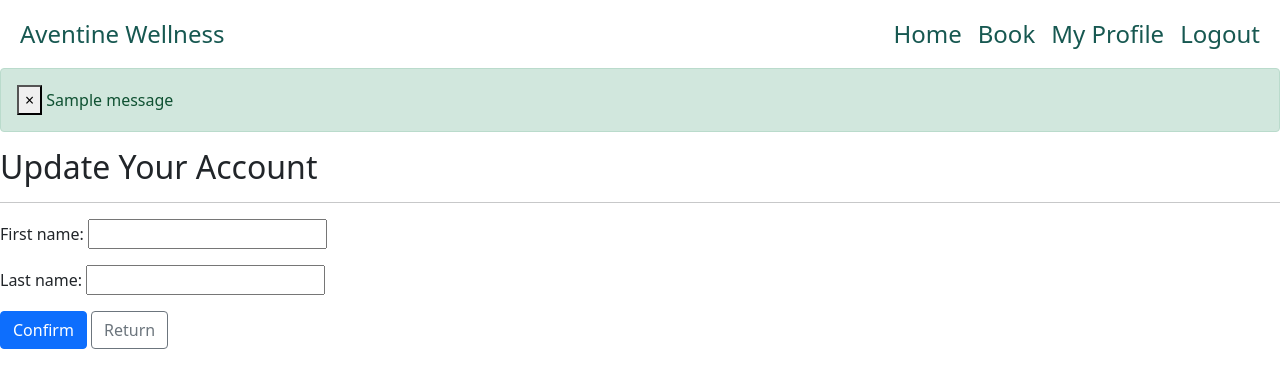
After one commit to VictoriaT87/P4-Aventine-Wellness, a Django app: page /user-update/1/ in a window 1280 px wide. The commit adds this page. Shown: the top 388 px of the page. Run offline with Django 3.2, Linux system fonts and the light colour scheme; a user stored in the database is signed in; tables that the repository leaves empty hold one stand-in row (values such as "Sample post"); one stand-in notice (Sample message) is shown; some libraries are stand-ins or nearby versions.

Commit message:
Add User Profile Updating in views, url, forms

```diff
--- a/booking/forms.py
+++ b/booking/forms.py
@@ -1,6 +1,5 @@
-from bootstrap_datepicker_plus.widgets import DatePickerInput
 from allauth.account.forms import SignupForm
-from .models import Appointment
+from .models import Appointment, Account
 from django import forms
 
 from django.contrib.auth.forms import UserCreationForm
@@ -15,7 +14,9 @@ class DateInput(forms.DateInput):
 
 
 class AppointmentForm(forms.ModelForm):
-
+    """
+    Form for Appointment Model
+    """
     # date = forms.DateField(widget=DateInput)
     date = forms.DateField(disabled=True)
     timeblock = forms.CharField(disabled=True)
@@ -39,7 +40,9 @@ class AppointmentForm(forms.ModelForm):
 
 
 class SignupForm(SignupForm):
-
+    """
+    Form for custom signup page
+    """
     first_name = forms.CharField(max_length=30, label='First Name')
     last_name = forms.CharField(max_length=30, label='Last Name')
     username = forms.CharField(max_length=30, label='Username', widget=forms.TextInput(attrs={'placeholder': 'Username'}))
@@ -50,3 +53,9 @@ class SignupForm(SignupForm):
         user.username = self.cleaned_data['username']
         user.save()
         return user
+
+
+class AccountForm(forms.ModelForm):
+    class Meta:
+        model = Account
+        fields = ['first_name', 'last_name']
--- a/booking/models.py
+++ b/booking/models.py
@@ -59,3 +59,9 @@ class Appointment(models.Model):
     def get_absolute_url(self):
         # returns a complete url string and let view handle the redirect
         return reverse("appointment-details", kwargs={"pk": self.pk})
+
+
+class Account(models.Model):
+    user = models.ForeignKey(User, on_delete=models.CASCADE, null=True, blank=True)
+    first_name = models.CharField(max_length=30)
+    last_name = models.CharField(max_length=30)
--- a/booking/urls.py
+++ b/booking/urls.py
@@ -4,8 +4,8 @@ from . import views
 from booking.views import (
     AppointmentCreateView,
     AppointmentEditView,
-    AppointmentDetailView,
-    AppointmentDeleteView, )
+    AppointmentDeleteView,
+    )
 from django.urls import path, register_converter
 
 
@@ -26,8 +26,6 @@ urlpatterns = [
     path('appointment', views.appointment, name='appointment'),
     path("appointment/new/", AppointmentCreateView.as_view(),
          name="appointment-create"),
-    path("appointment/<int:pk>/", AppointmentDetailView.as_view(),
-         name="appointment-details"),
     path(
         "appointment/new/<yyyy:date>/",
         AppointmentCreateView.as_view(),
@@ -43,4 +41,5 @@ urlpatterns = [
     path("appointment/<int:pk>/delete",
          AppointmentDeleteView.as_view(), name="appointment-delete"),
     path('user-profile', views.userProfile, name='user-profile'),
+    path('user-update/<int:id>/', views.user_update, name='user-update'),
 ]
--- a/booking/views.py
+++ b/booking/views.py
@@ -1,11 +1,14 @@
 import datetime
-from bootstrap_datepicker_plus.widgets import DateTimePickerInput
 
 from django.shortcuts import render, redirect, get_object_or_404
+from django.contrib.auth.mixins import LoginRequiredMixin
 from django.http import HttpResponseRedirect
+from django.contrib.auth.models import User
 from django.urls import reverse, reverse_lazy
-from .models import Appointment
-from .forms import AppointmentForm
+from .models import Appointment, Account
+from .forms import AppointmentForm, AccountForm
+from django.contrib.auth import logout
+from django.contrib import messages
 
 from django.views.generic import (
     CreateView,
@@ -18,6 +21,15 @@ from django.views.generic import (
 
 
 # Create your views here.
+
+def home(request):
+    return render(request, "index.html")
+
+
+def appointment(request):
+    context = {"days": daylist()}
+    return render(request, "appointment.html", context)
+
 
 def daylist():
     # https://www.geeksforgeeks.org/creating-a-list-of-range-of-dates-in-python/
@@ -70,18 +82,6 @@ class AppointmentCreateView(CreateView):
         return super().form_valid(form)
 
 
-class AppointmentListView(ListView):
-    model = Appointment
-    template_name = "appointments.html"
-    context_object_name = "appointments"
-    ordering = ["-date"]
-
-
-class AppointmentDetailView(DetailView):
-    model = Appointment
-    template_name = "appointment_detail.html"
-
-
 class AppointmentEditView(UpdateView):
     model = Appointment
     template_name = "edit_appointment.html"
@@ -104,15 +104,24 @@ def userProfile(request):
     })
 
 
-def home(request):
-    return render(request, "index.html")
+def user_update(request, id):
+    user = request.user
+    appointments = Appointment.objects.filter(user=user).order_by('date', 'timeblock')
+    form = AccountForm()
+    if request.method == 'POST':
+        user = User.objects.get(id=id)
+        user.first_name = request.POST.get('first_name')
+        user.last_name = request.POST.get('last_name')
+        user.save()
+        form = AccountForm(request.POST)
+        if form.is_valid():
+            form.save()
+            messages.success(request, 'Profile saved.')
+            return render(request, 'user_profile.html', {
+                                'user':user,
+                                'appointments':appointments,
+                        })
+        else:
+            messages.warning(request, 'Failed to saved profile')
 
-
-def appointment(request):
-    context = {"days": daylist()}
-    return render(request, "appointment.html", context)
-
-
-def booking(request):
-    context = {"booking": Appointment.objects.all()}
-    return render(request, "booking.html", context)
+    return render(request, 'user_update.html', {'form':form})
--- a/templates/user_profile.html
+++ b/templates/user_profile.html
@@ -13,6 +13,10 @@
         <li class="list-group mt-2">First Name: {{ user.first_name }}</li>
         <li class="list-group mt-2">Last Name: {{ user.last_name }}</li>
     </ul>
+    <div>
+            <a class='btn btn-secondary btn-small mt-1 mb-1'
+            href="{% url 'user-update' user.id %}">Update Account</a>
+    </div>
 </div>
 
 <!-- Booked Appointment Times -->
--- /dev/null
+++ b/templates/user_update.html
@@ -0,0 +1,25 @@
+{% extends "base.html" %}
+{% load static %}
+
+{% block content %}
+
+{% for message in messages %}
+<div class="container-fluid p-0">
+  <div class="alert {{ message.tags }} alert-dismissible" role="alert" >
+    <button type="button" class="close" data-dismiss="alert" aria-label="Close">
+      <span aria-hidden="True">&times;</span>
+    </button>
+    {{ message }}
+  </div>
+</div>
+{% endfor %}
+
+<h2>Update Your Account</h2>
+<hr>
+<form action="." method="POST" class="padding">{% csrf_token %}
+    {{ form.as_p}}
+    <button type="submit" class="btn btn-primary">Confirm</button>
+    <a class="btn btn-outline-secondary" href="{% url 'user-profile' %}">Return</a>
+</form>
+
+{%endblock%}
```
Also changed, not shown: aventine/settings.py (+10 -0 lines), booking/migrations/0002_account.py (added), booking/migrations/0003_auto_20230322_1704.py (added), booking/migrations/0004_remove_account_username.py (added).
